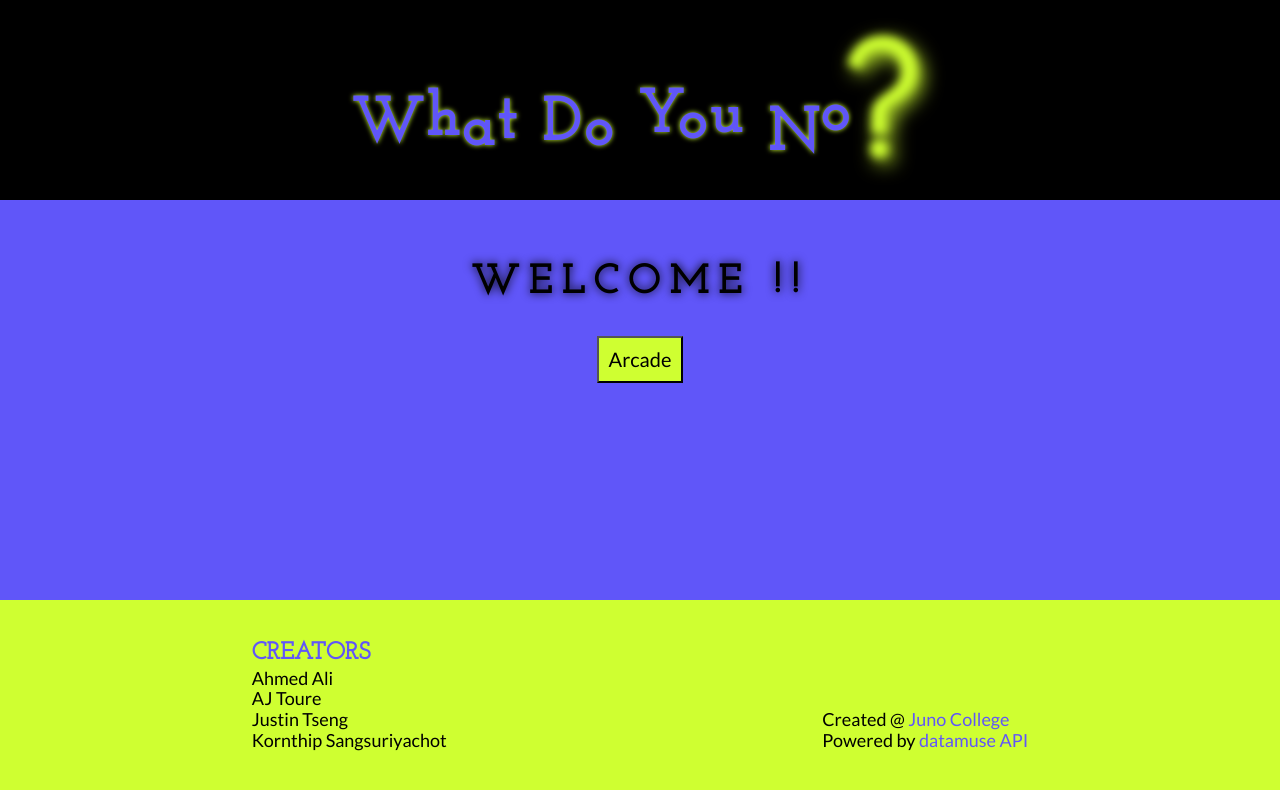
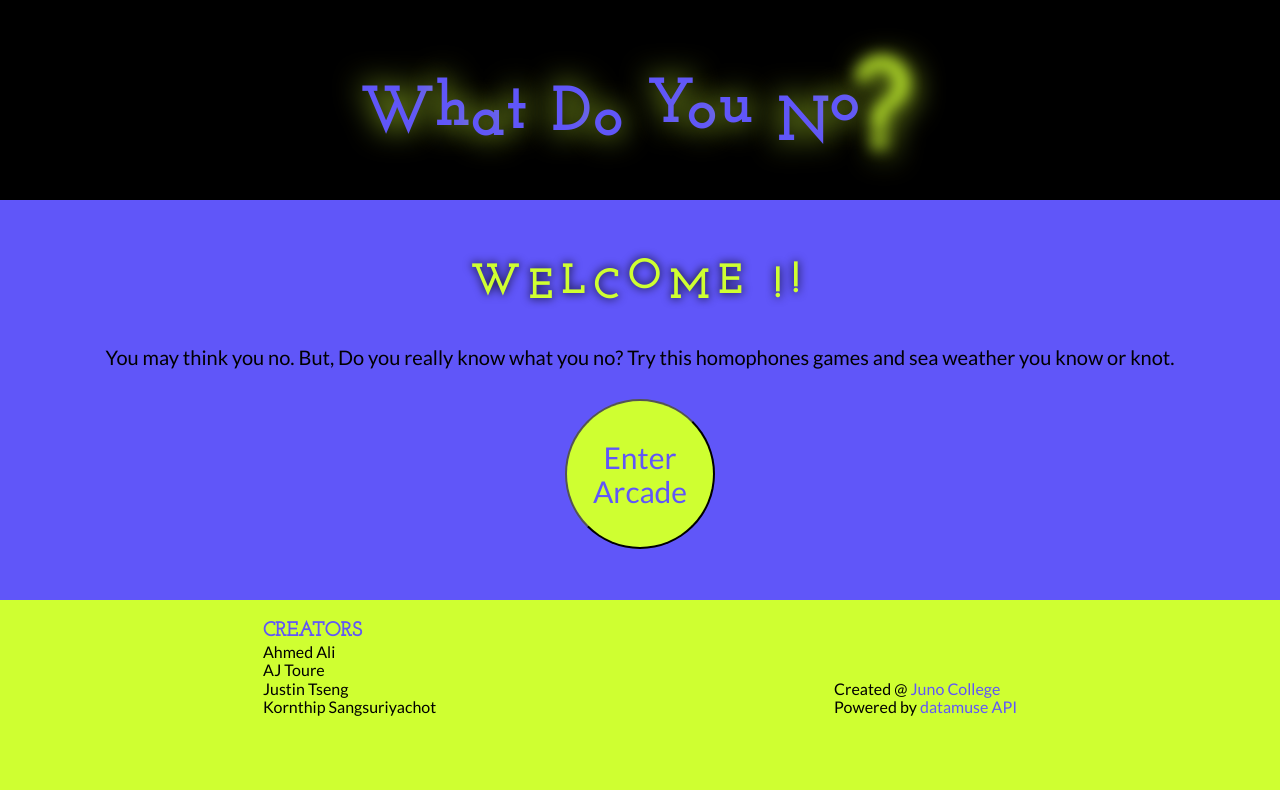
Before and after one commit to whatDoYouNo/whatDoYouNo, a React (Create React App) app: page / in a window 1280 px wide. Shown: the top 790 px of the page. Built offline with nearby package versions, Linux system fonts and the light colour scheme; no server answers.

Commit message:
adjust some css :sparkles::v:

```diff
--- a/src/App.scss
+++ b/src/App.scss
@@ -79,7 +79,7 @@ header {
 
     span {
       position: relative;
-      text-shadow: 0px 0px 5px $neonGreen;
+      text-shadow: 0px 0px 30px $neonGreen;
     }
     span:nth-child(2n) {
       top: -5px;
@@ -106,16 +106,18 @@ header {
       top: 20px;
       right: 10px;
       color: transparent;
-      font-size: 8rem;
+      font-size: 6rem;
       font-weight: bold;
-      text-shadow: 0 0 10px $neonGreen, 5px 5px 20px $neonGreen;
+      text-shadow: 0 0 15px $neonGreen, 5px 5px 30px $neonGreen;
     }
   }
 }
 
 //main styles
 main {
+  min-height: 50vh;
   padding: 40px;
+  // overflow-y: auto;
   h2 {
     font-size: 2rem;
     padding: 20px;
@@ -125,10 +127,12 @@ main {
   }
   h3 {
     font-size: 1.5rem;
-    padding: 20px;
+    padding: 10px;
   }
   .timerBar {
     display: flex;
+    justify-content: space-around;
+    align-items: stretch;
   }
   .timer {
     display: flex;
@@ -136,12 +140,12 @@ main {
     align-items: center;
     color: $neonGreen;
     background-color: $black;
-    padding: 5px 15px;
-    margin: 0 auto;
-    font-size: 2rem;
+    padding: 5px;
+    font-size: 1.8rem;
+    border-radius: 10px;
     .minute,
     .second {
-      width: 100px;
+      width: 80px;
       display: block;
     }
   }
@@ -159,7 +163,7 @@ main {
 
   .definition,
   button {
-    font-size: 1.5rem;
+    font-size: 1.2rem;
   }
 
   .definition::first-letter {
@@ -167,6 +171,29 @@ main {
   }
 
   button {
+    margin: 10px 50px;
+    width: 150px;
+    height: 150px;
+    border-radius: 50%;
+  }
+}
+
+.arcadeContainer {
+  h2 {
+    color: $neonGreen;
+    span {
+      position: relative;
+    }
+    span:nth-child(2n) {
+      top: 5px;
+    }
+    span:nth-child(5n) {
+      top: -5px;
+    }
+  }
+  button {
+    color: $violet;
+    font-size: 1.5rem;
     margin: 10px 50px;
     width: 150px;
     height: 150px;
@@ -232,7 +259,7 @@ main {
     width: 75%;
     display: flex;
     flex-direction: column;
-    justify-content: center;
+    justify-content: flex-start;
     align-items: center;
     li {
       width: 100%;
@@ -255,21 +282,21 @@ main {
 footer {
   height: 25vh;
   background-color: $neonGreen;
-  padding: 40px 0 20px;
+  padding: 20px 0;
 
   h2 {
     color: $violet;
     text-transform: uppercase;
-    font-size: 1.2rem;
+    font-size: 1rem;
   }
   p {
-    font-size: 0.9rem;
+    font-size: 0.8rem;
     margin: 0;
     padding: 0;
   }
   a {
     color: $violet;
-    font-size: 0.9rem;
+    font-size: 0.8rem;
     &:hover,
     &:focus {
       color: $black;
@@ -288,7 +315,3 @@ footer {
     }
   }
 }
-
-main {
-  height: 50vh;
-}
--- a/src/GameOver.js
+++ b/src/GameOver.js
@@ -20,8 +20,6 @@ const GameOver = ({ gamePoints, timer }) => {
 
     setUsername("");
   };
-
-  const handleNoFame = () => {};
 
   return (
     <section className="gameOver">
@@ -49,7 +47,7 @@ const GameOver = ({ gamePoints, timer }) => {
           Submit to Leaderboard
         </button>
         <Link to="/">
-          <button onClick={handleNoFame}>I dont want no fame.</button>
+          <button>I dont want no fame.</button>
         </Link>
       </form>
     </section>
--- a/src/HighScore.js
+++ b/src/HighScore.js
@@ -11,24 +11,25 @@ const HighScore = () => {
       const data = res.val();
       const newState = [];
 
+      //save the leaderboard data from firebase in an array
       for (let key in data) {
         newState.push({
           key: key,
           ...data[key],
-          // comments: [],
         });
       }
 
+      //sort rankings by score and time
       newState.sort((a, b) =>
         a.score < b.score
           ? 1
           : a.score === b.score
-          ? a.time > b.time
-            ? 1
+            ? a.time > b.time
+              ? 1
+              : -1
             : -1
-          : -1
       );
-
+      //set highScores state with array of sorted object data
       setHighScores(newState);
     });
   }, []);
--- a/src/LandingPage.js
+++ b/src/LandingPage.js
@@ -15,12 +15,15 @@ const LandingPage = ({
   };
 
   return (
-    <div className="arcadeContainer">
-      <h2>Welcome !!</h2>
+    <section className="arcadeContainer">
+      <h2><span>W</span><span>e</span><span>l</span><span>c</span><span>o</span><span>m</span><span>e</span> <span>!</span><span>!</span></h2>
+      <p>
+        You may think you no. But, Do you really know what you no? Try this homophones games and sea weather you know or knot.
+      </p>
       <Link to="/Arcade">
-        <button onClick={(e) => handleReset(e)}>Arcade</button>
+        <button onClick={(e) => handleReset(e)}>Enter Arcade</button>
       </Link>
-    </div>
+    </section>
   );
 };
 
--- a/src/homophones.js
+++ b/src/homophones.js
@@ -66,6 +66,8 @@ const homophones = [
   "calendar",
   "call",
   "canvas",
+  "capital",
+  "carrot",
   "cast",
   "caster",
   "caught",
@@ -91,6 +93,7 @@ const homophones = [
   "colonel",
   "complacent",
   "complement",
+  "compliment",
   "coo",
   "cops",
   "council",
@@ -193,6 +196,7 @@ const homophones = [
   "in",
   "indict",
   "jewel",
+  "kernel",
   "key",
   "knave",
   "knead",
@@ -266,10 +270,12 @@ const homophones = [
   "nay",
   "nigh",
   "none",
+  "oar",
   "od",
   "ode",
   "oh",
   "one",
+  "overdo",
   "packed",
   "packs",
   "pail",
@@ -341,6 +347,7 @@ const homophones = [
   "seam",
   "sear",
   "seas",
+  "seller",
   "sew",
   "shake",
   "shear",
@@ -351,6 +358,7 @@ const homophones = [
   "sink",
   "slay",
   "sloe",
+  "soar",
   "sole",
   "some",
   "son",
@@ -378,6 +386,7 @@ const homophones = [
   "teas",
   "terce",
   "tern",
+  "than",
   "there",
   "threw",
   "throes",
@@ -397,6 +406,7 @@ const homophones = [
   "tuba",
   "vain",
   "vale",
+  "vary",
   "vial",
   "wail",
   "wain",
@@ -421,6 +431,7 @@ const homophones = [
   "were",
   "wet",
   "wheald",
+  "where",
   "which",
   "whig",
   "while",
@@ -428,6 +439,7 @@ const homophones = [
   "whirl",
   "whirled",
   "white",
+  "whole",
   "woe",
   "wood",
   "yaw",
```
